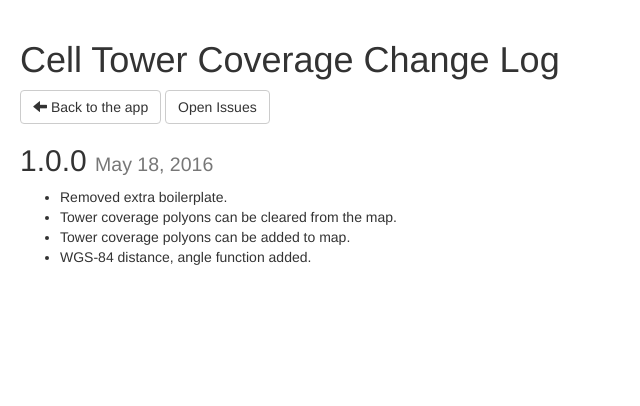
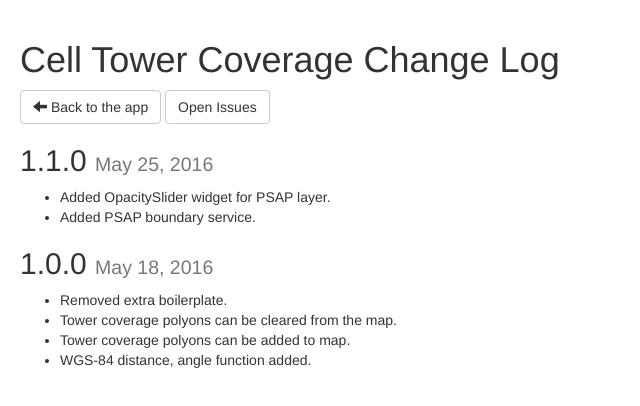
Before and after one commit to keatonwalker/cell-tower-coverage-1, a website: page src/ChangeLog.html in a window 1280 px wide. Shown: the whole page, without its empty margins (0-640 px from the left). Drawn offline with nearby package versions, Linux system fonts and the light colour scheme.

Commit message:
Release v1.1.0

```diff
--- a/bower.json
+++ b/bower.json
@@ -1,6 +1,6 @@
 {
   "name": "cell-tower-coverage",
-  "version": "1.0.0",
+  "version": "1.1.0",
   "dependencies": {
     "agrc": "agrc-widgets#4.2.0",
     "agrc-jasmine-matchers": "~0.1.0",
--- a/package.json
+++ b/package.json
@@ -1,6 +1,6 @@
 {
   "name": "cell-tower-coverage",
-  "version": "1.0.0",
+  "version": "1.1.0",
   "description": "Application to view cell tower coverage areas",
   "homepage": "mapserv.utah.gov/celltowercoverage",
   "repository": {
--- a/src/ChangeLog.html
+++ b/src/ChangeLog.html
@@ -14,6 +14,11 @@
 	<h1>Cell Tower Coverage Change Log</h1>
     <a href="./" class="btn btn-default"><span class="glyphicon glyphicon-arrow-left"></span> Back to the app</a>
     <a href="https://github.com/agrc/cell-tower-coverage/issues?state=open" class="btn btn-default">Open Issues</a>
+		<h2>1.1.0 <small>May 25, 2016</small></h2>
+    <ul>
+			  <li>Added OpacitySlider widget for PSAP layer.</li>
+        <li>Added PSAP boundary service.</li>
+    </ul>
 		<h2>1.0.0 <small>May 18, 2016</small></h2>
     <ul>
         <li>Removed extra boilerplate.</li>
--- a/src/app/config.js
+++ b/src/app/config.js
@@ -26,7 +26,7 @@ define([
 
         // version.: String
         //      The version number.
-        version: '1.0.0',
+        version: '1.1.0',
 
         // apiKey: String
         //      The api key used for services on api.mapserv.utah.gov
--- a/src/app/package.json
+++ b/src/app/package.json
@@ -1,6 +1,6 @@
 {
     "name": "CellTowerCoverage.app",
-    "version": "1.0.0",
+    "version": "1.1.0",
     "main": "main",
     "description": "Application to view cell tower coverage areas",
     "homepage": "https://github.com/agrc/cell-tower-coverage.git",
```
